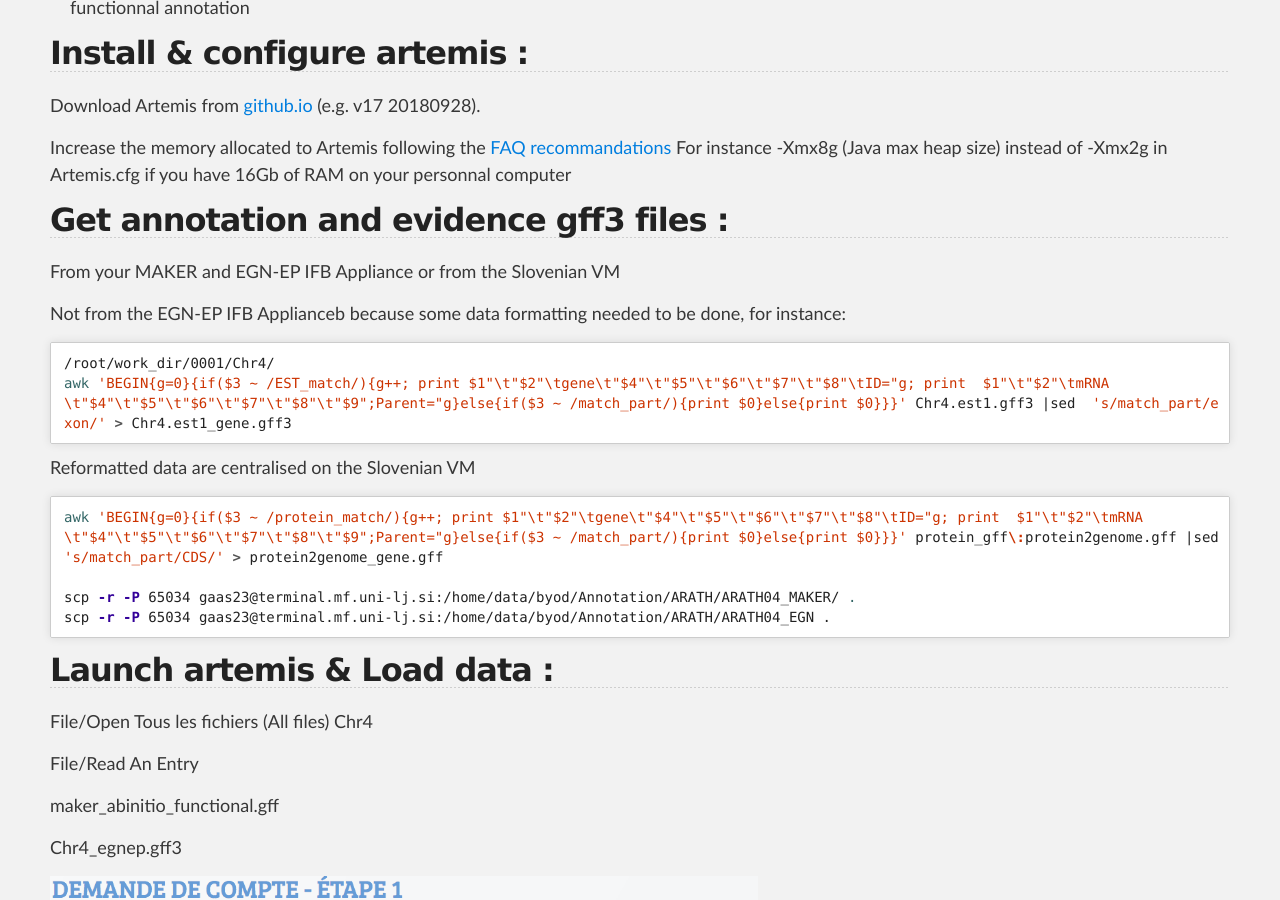
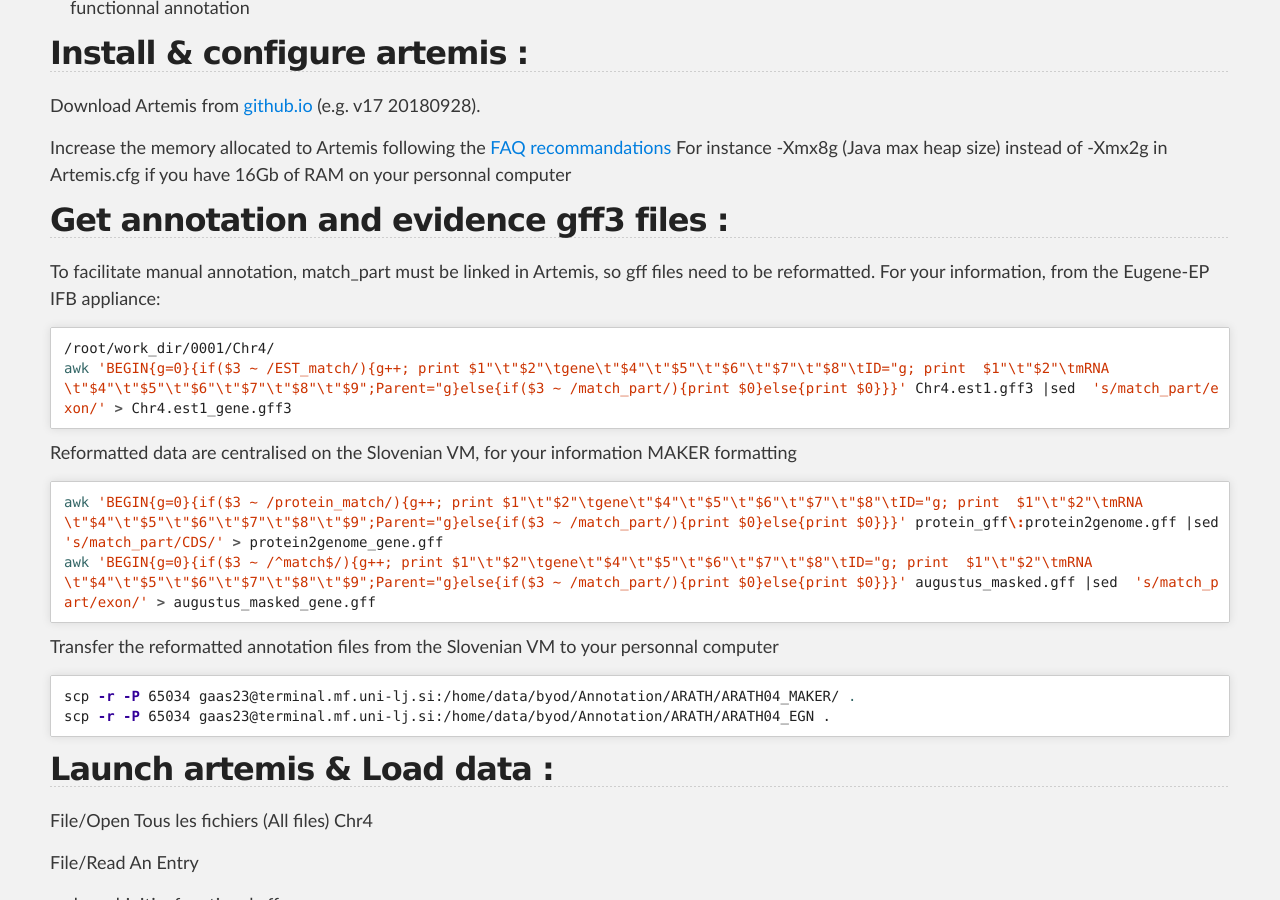
Before and after one commit to SouthGreenPlatform/trainings, a Jekyll site: the page built from _pages/annotation/artemis_manual_curation.md, in a window 1280 px wide and 900 px high, scrolled down 996 px. Built offline with Jekyll 4.4.1, drawn with Linux system fonts in a browser that asks for light colours; nearby versions of some CDN libraries.

Commit message:
Update artemis_manual_curation.md

```diff
--- a/_pages/annotation/artemis_manual_curation.md
+++ b/_pages/annotation/artemis_manual_curation.md
@@ -44,18 +44,21 @@ For instance -Xmx8g (Java max heap size) instead of -Xmx2g in Artemis.cfg if you
 <a name="get-annotation-evidence-gff3-file"></a>
 ##  Get annotation and evidence gff3 files :
 
-From your MAKER and EGN-EP IFB Appliance or from the Slovenian VM
-
-Not from the EGN-EP IFB Applianceb because some data formatting needed to be done, for instance:
+To facilitate manual annotation, match_part must be linked in Artemis, so gff files need to be reformatted.
+For your information, from the Eugene-EP IFB appliance:
 {% highlight bash %}
 /root/work_dir/0001/Chr4/
 awk 'BEGIN{g=0}{if($3 ~ /EST_match/){g++; print $1"\t"$2"\tgene\t"$4"\t"$5"\t"$6"\t"$7"\t"$8"\tID="g; print  $1"\t"$2"\tmRNA\t"$4"\t"$5"\t"$6"\t"$7"\t"$8"\t"$9";Parent="g}else{if($3 ~ /match_part/){print $0}else{print $0}}}' Chr4.est1.gff3 |sed  's/match_part/exon/' > Chr4.est1_gene.gff3
 {% endhighlight %}
 
-Reformatted data are centralised on the Slovenian VM
+Reformatted data are centralised on the Slovenian VM, for your information MAKER formatting
 {% highlight bash %}
 awk 'BEGIN{g=0}{if($3 ~ /protein_match/){g++; print $1"\t"$2"\tgene\t"$4"\t"$5"\t"$6"\t"$7"\t"$8"\tID="g; print  $1"\t"$2"\tmRNA\t"$4"\t"$5"\t"$6"\t"$7"\t"$8"\t"$9";Parent="g}else{if($3 ~ /match_part/){print $0}else{print $0}}}' protein_gff\:protein2genome.gff |sed  's/match_part/CDS/' > protein2genome_gene.gff
+awk 'BEGIN{g=0}{if($3 ~ /^match$/){g++; print $1"\t"$2"\tgene\t"$4"\t"$5"\t"$6"\t"$7"\t"$8"\tID="g; print  $1"\t"$2"\tmRNA\t"$4"\t"$5"\t"$6"\t"$7"\t"$8"\t"$9";Parent="g}else{if($3 ~ /match_part/){print $0}else{print $0}}}' augustus_masked.gff |sed  's/match_part/exon/' > augustus_masked_gene.gff
+{% endhighlight %}
 
+Transfer the reformatted annotation files from the Slovenian VM to your personnal computer
+{% highlight bash %}
 scp -r -P 65034 gaas23@terminal.mf.uni-lj.si:/home/data/byod/Annotation/ARATH/ARATH04_MAKER/ .
 scp -r -P 65034 gaas23@terminal.mf.uni-lj.si:/home/data/byod/Annotation/ARATH/ARATH04_EGN .
 {% endhighlight %}
```
